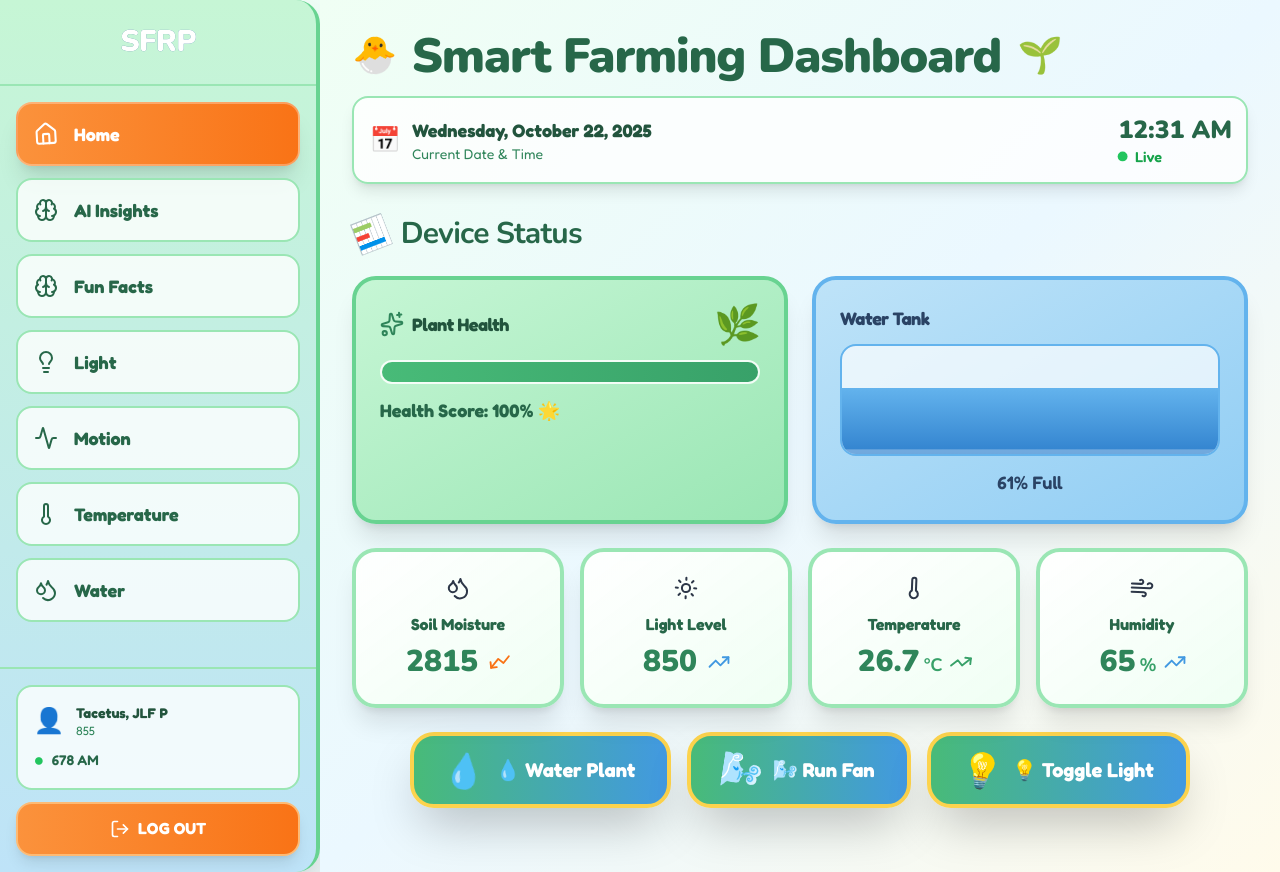
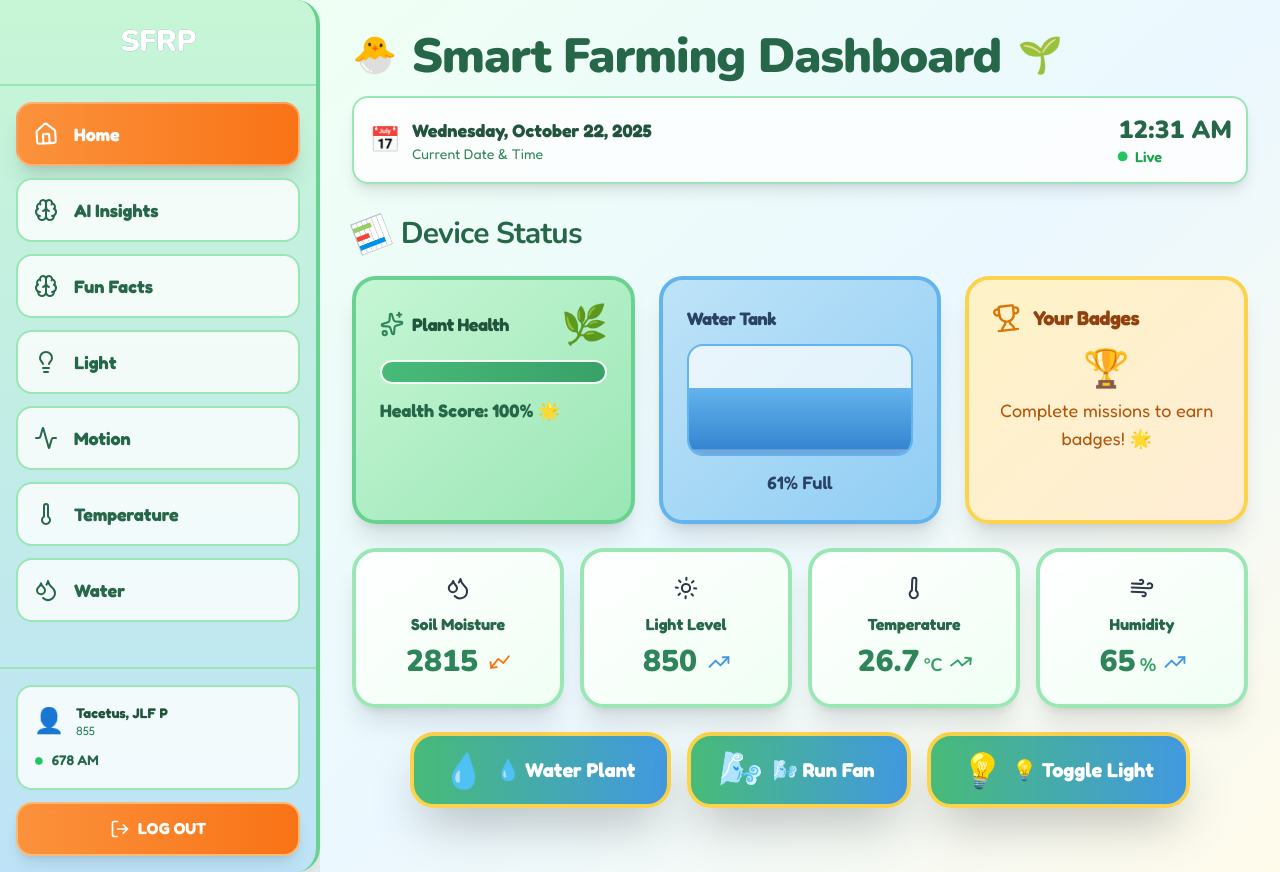
Before and after one commit to sadad54/smart-farm-dashboard, a Next.js app: page / in a window 1280 px wide. Built offline with nearby package versions, Linux system fonts and the light colour scheme.

Commit message:
add BadgeDisplay component to MainContent; adjust layout to accommodate new badges section

```diff
--- a/src/components/MainContent.tsx
+++ b/src/components/MainContent.tsx
@@ -370,7 +370,7 @@
 import { Droplets, Sun, Thermometer, Wind, Clock, Footprints } from "lucide-react";
 import { HistoryLog } from "@/components/HistoryLog";
 import { LightControl } from "@/components/LightControl";
-
+import { BadgeDisplay } from "@/components/BadgeDisplay";
 interface MainContentProps {
   readings: Record<string, number>;
   onWater: () => void;
@@ -490,9 +490,10 @@
   const renderHome = () => (
     <div className="space-y-6">
       <SectionHeading title="Device Status" emoji="📊" />
-      <div className="grid grid-cols-1 lg:grid-cols-2 gap-6">
+      <div className="grid grid-cols-1 lg:grid-cols-3 gap-6">
         <PlantHealthMeter readings={readings} />
         <WaterTankCard />
+        <BadgeDisplay badges={badges} />
       </div>
       <SensorsRow />
       <ActionsRow />
```
